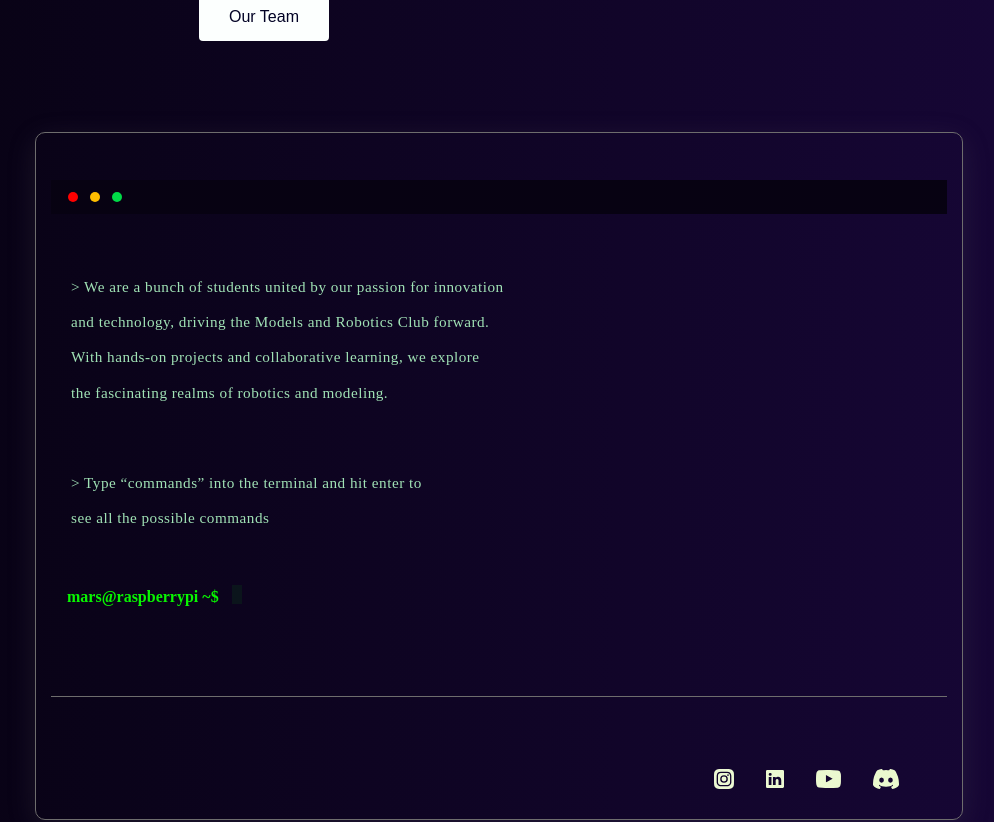
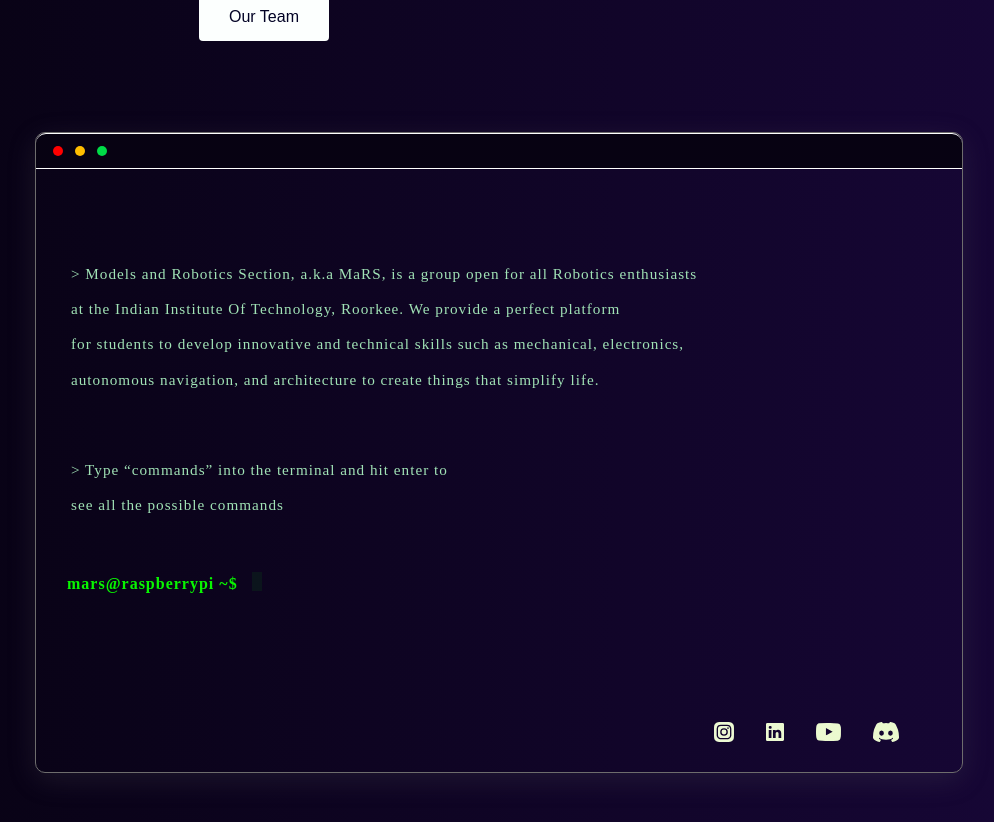
Before and after one commit to Saga690/marsiitr.github.io, a React (Create React App) app: page / in a window 1280 px wide. Shown: the part 500-1322 px from the top of the page, without its empty margins (141-1135 px from the left). Built offline with nearby package versions, Linux system fonts and the light colour scheme.

Commit message:
minor console changes

```diff
--- a/src/components/Console/Console.js
+++ b/src/components/Console/Console.js
@@ -296,7 +296,7 @@ const Console = (props) => {
         {/* <div className="console-footer">
         </div> */}
 
-        <hr className="body-end" />
+        {/* <hr className="body-end" /> */}
 
         <div className={"socials"}>
             <img src={discord} alt="" onClick={() => openSocial('discord')} />
--- a/src/components/Console/console-data.js
+++ b/src/components/Console/console-data.js
@@ -13,11 +13,11 @@ export const imageToo = ['hello', 'kill', 'cd projects', 'cd gallery', 'cd conta
 export let consoleData = {
     '0': [],
     'about': [{
-        'text': "> We are a bunch of students united by our passion for innovation", 'color': '#A1E3B6'
+        'text': "> Models and Robotics Section, a.k.a MaRS, is a group open for all Robotics enthusiasts", 'color': '#A1E3B6'
     },
-        {'text': "and technology, driving the Models and Robotics Club forward. ", 'color': "#A1E3B6"},
-        {'text': "With hands-on projects and collaborative learning, we explore", 'color': "#A1E3B6"},
-        {'text': "the fascinating realms of robotics and modeling.", 'color': "#A1E3B6"}
+        {'text': "at the Indian Institute Of Technology, Roorkee. We provide a perfect platform ", 'color': "#A1E3B6"},
+        {'text': "for students to develop innovative and technical skills such as mechanical, electronics,", 'color': "#A1E3B6"},
+        {'text': "autonomous navigation, and architecture to create things that simplify life.", 'color': "#A1E3B6"}
     ],
     'help': [{
         'text': '> Type “commands” into the terminal and hit enter to', 'color': '#A1E3B6'
--- a/src/styles/Console.css
+++ b/src/styles/Console.css
@@ -1,5 +1,5 @@
 .console {
-    margin-top: 2rem;
+    margin-top: -15px;
     width: 70vw;
     height: 78vh;
     /* min-height: 25rem; */
@@ -10,6 +10,8 @@
     justify-content: space-between;
     font-family: "Kode Mono" !important;
     font-weight: 400 !important;
+    letter-spacing: 1px;
+
 
     /*position: relative;*/
     /*mix-blend-mode: color-dodge;*/
@@ -19,10 +21,12 @@
     height: 18px !important;
     background-color: #070212;
     display: flex;
+    margin: 0px -15px;
+    border-radius: 10px 10px 0px 0px;
     align-items: center;
     /*padding-left: 10px;*/
-    /* border-bottom: 1px solid white;
-    border-top: 1px solid white; */
+    border-bottom: 1px solid white;
+    border-top: 1px solid white;
     padding: 0.5rem 0.7rem;
     /*background: white;*/
     /* mix-blend-mode: screen; */
@@ -63,7 +67,7 @@
     font-size: 0.95rem;
     margin-left: 1.25rem;
     line-height: 20px;
-    letter-spacing: 0.5px;
+    /* letter-spacing: 1px; */
 }
 
 .input-div {
@@ -114,7 +118,7 @@
     background-color: #08F600;
     transform: translate(-250px, 1.3px);
     animation: blinking 1s infinite;
-    /*transform: translateX(-20px);*/
+    /* transform: translateX(-20px); */
 }
 
 @keyframes blinking {
```
